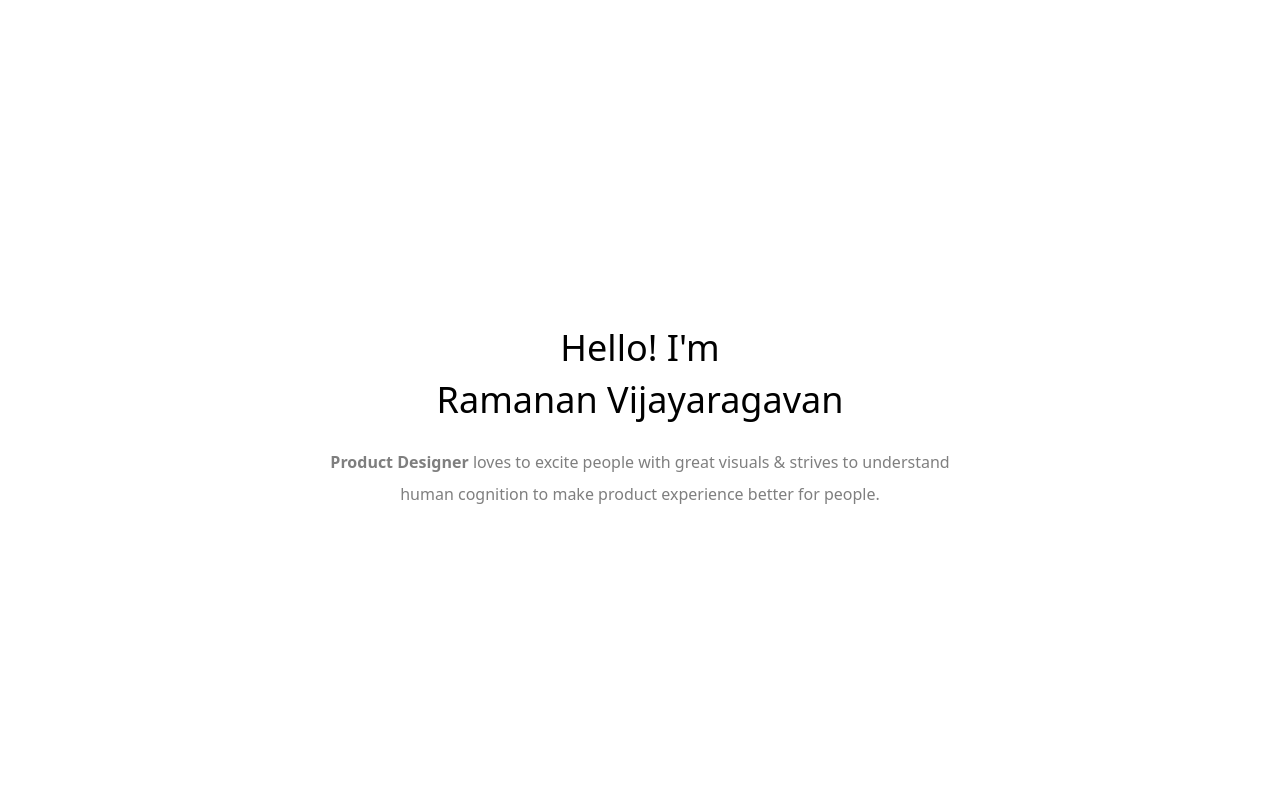
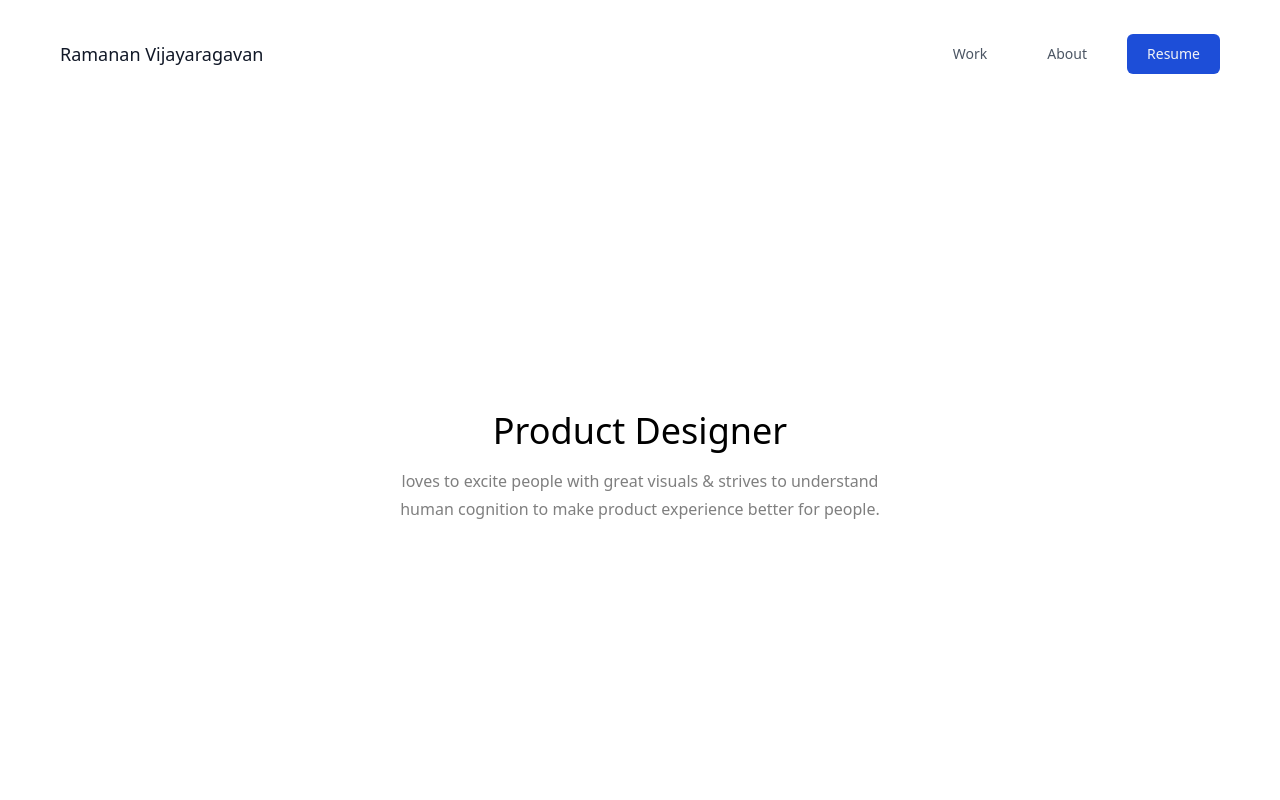
Before and after one commit to user24gif/New-Profile, a React (Vite) app: page / in a window 1280 px wide. Shown: the top 800 px of the page. Built offline with nearby package versions, Linux system fonts and the light colour scheme.

Commit message:
navbar and landing

```diff
--- a/src/App.tsx
+++ b/src/App.tsx
@@ -8,26 +8,13 @@ import { Link } from "react-router-dom";
 function App() {
   return (
     <Layout>
-      <div className="flex h-70vh flex-col items-center justify-center gap-2 py-10">
+      <div className="flex h-70vh flex-col items-center justify-center gap-1 py-10">
         <p className="max-w-3xl text-center text-4xl font-medium leading-40">
-        <span className="font-light">Hello! I'm</span> <br />Ramanan Vijayaragavan
+          Product Designer
         </p>
-        <p className="w-3/6 text-center text-base font-regular leading-8 text-oh-gray">
-        <b>Product Designer</b> loves to excite people with great visuals & strives to understand human cognition to make product experience better for people.
+        <p className="w-2/5	 text-center text-base font-regular leading-7 text-oh-gray">
+          loves to excite people with great visuals & strives to understand human cognition to make product experience better for people.
         </p>
-        {/* <div className="flex gap-10px p-1">
-          {Static.headerItems.map((navItem: any, idx: number) => (
-            <p
-              key={navItem}
-              className={cx("px-3 py-2 font-sans text-sm font-light", {
-                "rounded-100 bg-studio-white backdrop-blur-lg ": idx !== 0,
-                "bg-transparent": idx == 0,
-              })}
-            >
-              {navItem}
-            </p>
-          ))}
-        </div> */}
       </div>
       <div className="mx-auto grid max-w-1400px grid-cols-2 gap-2 px-4 py-4">
         {Static.cards.map((card: any) => (
--- a/src/components/Layout/Layout.tsx
+++ b/src/components/Layout/Layout.tsx
@@ -10,18 +10,41 @@ interface LayoutProps {
 function Layout({ children }: LayoutProps) {
   return (
     <div>
-      <div className="sticky top-0 z-10 flex items-center justify-center lg:py-30">
-        {/* <div className="flex rounded-100 bg-studio-white p-1 backdrop-blur-lg">
-          {Static.navItems.map((navItem: any) => (
+      <div className="sticky top-0 z-20 flex  items-center justify-between lg:py-2 bg-white">
+        <div className="flex p-1 gap-2 rounded-md ">
+          {Static.user.map((navItem: any) => (
             <Link
               to={`${navItem.path}`}
               key={navItem}
-              className="rounded-100 bg-white px-7 py-10px font-sans text-sm font-light"
+              className="rounded-md bg-white text-gray-900 px-5 py-10px font-sans text-lg font-medium "
             >
               {navItem.name}
             </Link>
           ))}
-        </div> */}
+        </div>
+
+       {/* Resume button */}
+        <div className="flex p-1 gap-2 rounded-md pr-6 ">
+        {Static.navItems.map((navItem: any) => (
+            <Link
+              to={`${navItem.path}`}
+              key={navItem}
+              className="rounded-md text-gray-600 px-2 py-10px font-sans text-sm font-medium"
+            >
+              {navItem.name}
+            </Link>
+          ))}
+
+          {Static.Accentbutton.map((navItem: any) => (
+            <Link
+              to={`${navItem.path}`}
+              key={navItem}
+              className="rounded-md bg-blue-700 text-gray-100 px-2 py-10px font-sans text-sm font-medium"
+            >
+              {navItem.name}
+            </Link>
+          ))}
+        </div>
       </div>
       {children}
       {/* <div className=" sticky bottom-10 z-10 mx-auto flex w-max flex-row items-center justify-center gap-1 rounded-3xl bg-studio-white p-1 px-3 py-2 text-black backdrop-blur-lg">
--- a/src/utils/static.tsx
+++ b/src/utils/static.tsx
@@ -1,10 +1,15 @@
 // interface Static {}
 
 export const Static: any = {
+  user: [
+    {name: "Ramanan Vijayaragavan"},
+  ],
   navItems: [
-    { name: "Home", path: "/" },
-    { name: "Profile", path: "/profile" },
-    { name: "Contact", path: "/Contact" },
+    { name: "Work", path: "/" },
+    { name: "About", path: "/Contact" },
+  ],
+  Accentbutton: [
+    { name: "Resume", path: "/" },
   ],
   headerItems: ["Expertise", "Branding", "Product", "Design Systems"],
   cards: [
```
